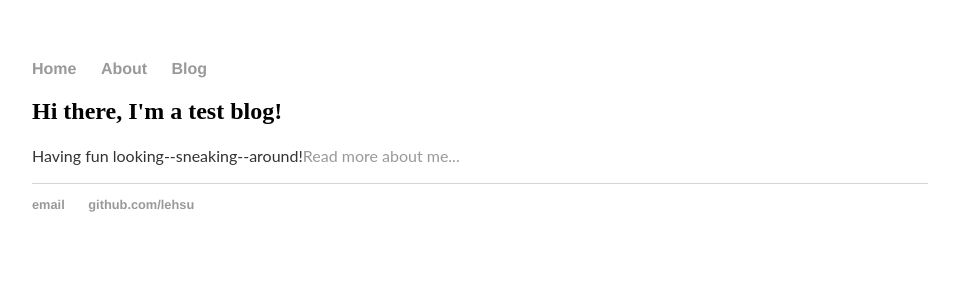
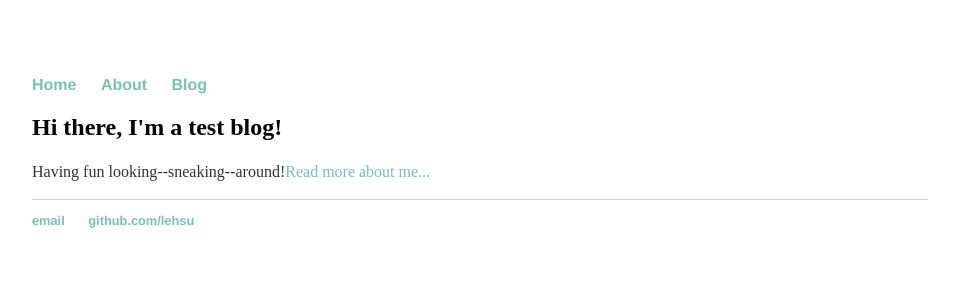
Before and after one commit to lehsu/lehsu.github.io, a Jekyll site: the page built from index.html, in a window 1280 px wide. Shown: the top 300 px of the page, without its empty margins (160-1119 px from the left). Built offline with Jekyll 4.4.1, drawn with Linux system fonts in a browser that asks for light colours.

Commit message:
Update main.css

```diff
--- a/assets/css/main.css
+++ b/assets/css/main.css
@@ -7,7 +7,8 @@ font-family: "Lora";
 src: url("https://fonts.googleapis.com/css2?family=Lora:ital,wght@0,400;1,400;1,700&display=swap");
     }
 body {
-    margin: 60px auto;
+    margin: auto;
+    padding: 60px;
     width: 70%;
     font-family: 'Lato';
     font-size: 14 px;
@@ -24,34 +25,38 @@ nav ul li, footer ul li {
 }
 a {
     text-decoration: none;
-    color: #999;
+    color: #7AC0B3;
 }
 a:hover {
-    text-decoration: underline;
+    text-decoration-color: #918971;
 }
 h1 {
     font-size: 18 px;
     font-family:'Lora', 'Helvetica', 'Arial', 'Sans-Serif';
 }
 h2 {
-    font-sie: 16 px;
+    font-size: 16 px;
     font-family: 'Lora';
 }
 p {
     font-size: 14 px;
     line-height: 1.4em;
     color: #333;
+    font-family: 'Lora';
 }
 footer {
     border-top: 1px solid #d5d5d5;
     font-size: .8em;
+    font-family: 'Lora';
 }
 
 ul.posts {
     margin: 20px auto 40px;
     font-size: 14 px;
+    font-family: 'Lora';
 }
 
 ul.posts li {
     list-style: none;
+    font-family: 'Lora';
 }
```
